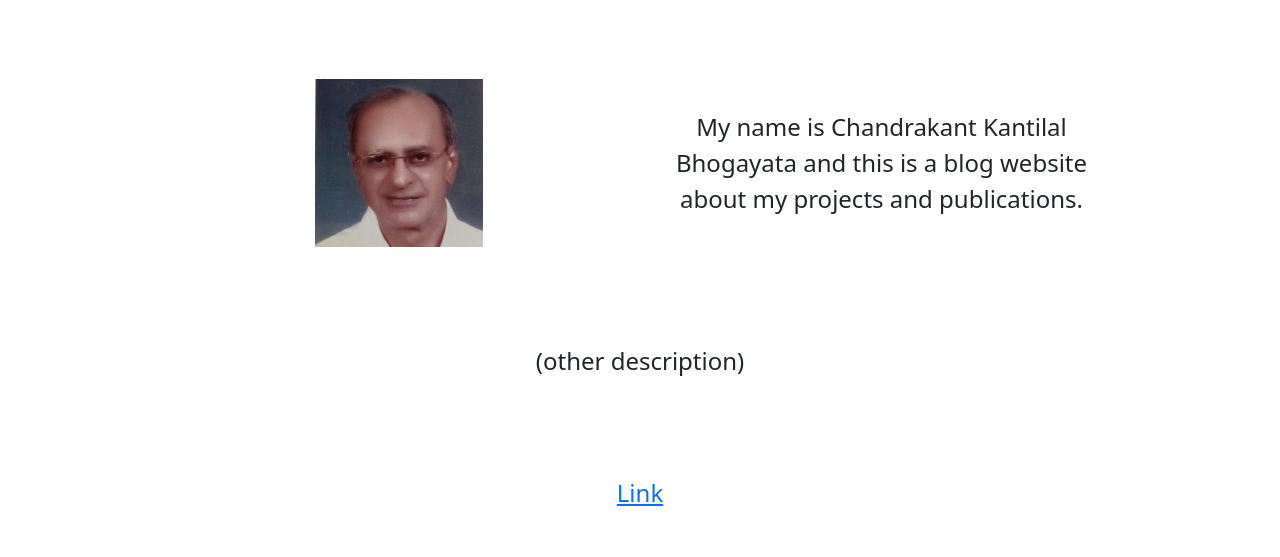
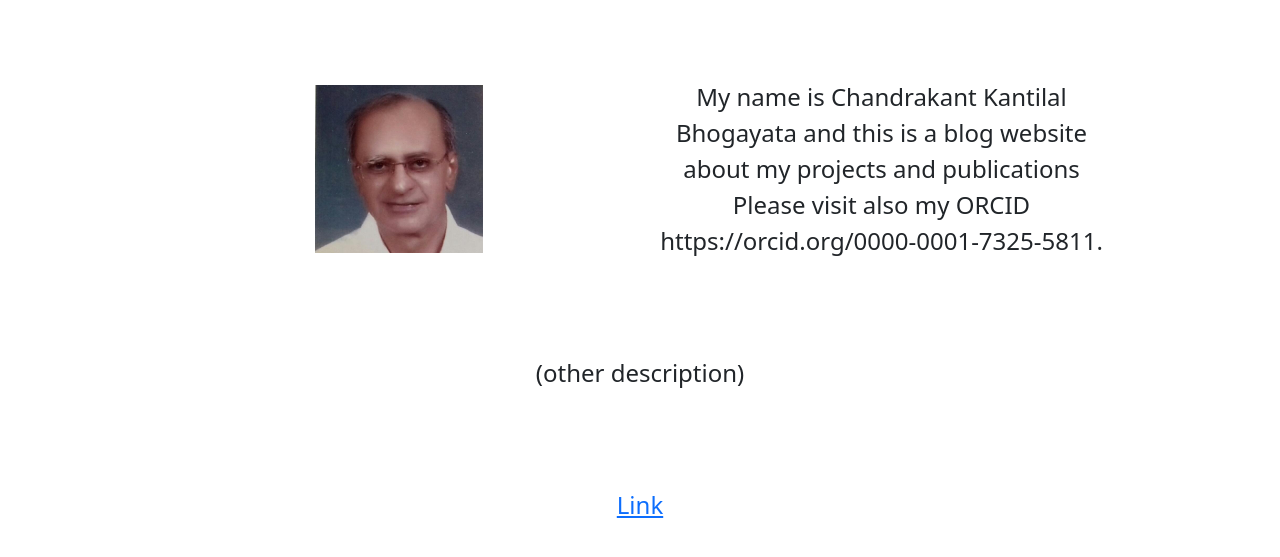
Before and after one commit to BChandrakant/BChandrakant.github.io, a plain HTML site: page index.html in a window 1280 px wide. Shown: the part 145-702 px from the top of the page. Drawn offline with nearby package versions, Linux system fonts and the light colour scheme.

Commit message:
Update index.html
Updated homepage content

```diff
--- a/index.html
+++ b/index.html
@@ -14,7 +14,7 @@ s<html>
             </div>
             <div class="col-sm-5 mx-1 my-5"><img src="photo.jpg" style="width: 7em; height: auto" /></div>
             <div class="col-sm-5 mx-1 my-5">
-                My name is Chandrakant Kantilal Bhogayata and this is a blog website about my projects and publications.
+                My name is Chandrakant Kantilal Bhogayata and this is a blog website about my projects and publications Please visit also my ORCID https://orcid.org/0000-0001-7325-5811.
             </div>
             <div class="col-sm-12 mx-1 my-5">(other description)</div>
             <div class="col-sm-12 mx-1 my-5"><a href="#" aria-label="link of paper">Link</a></div>
```
